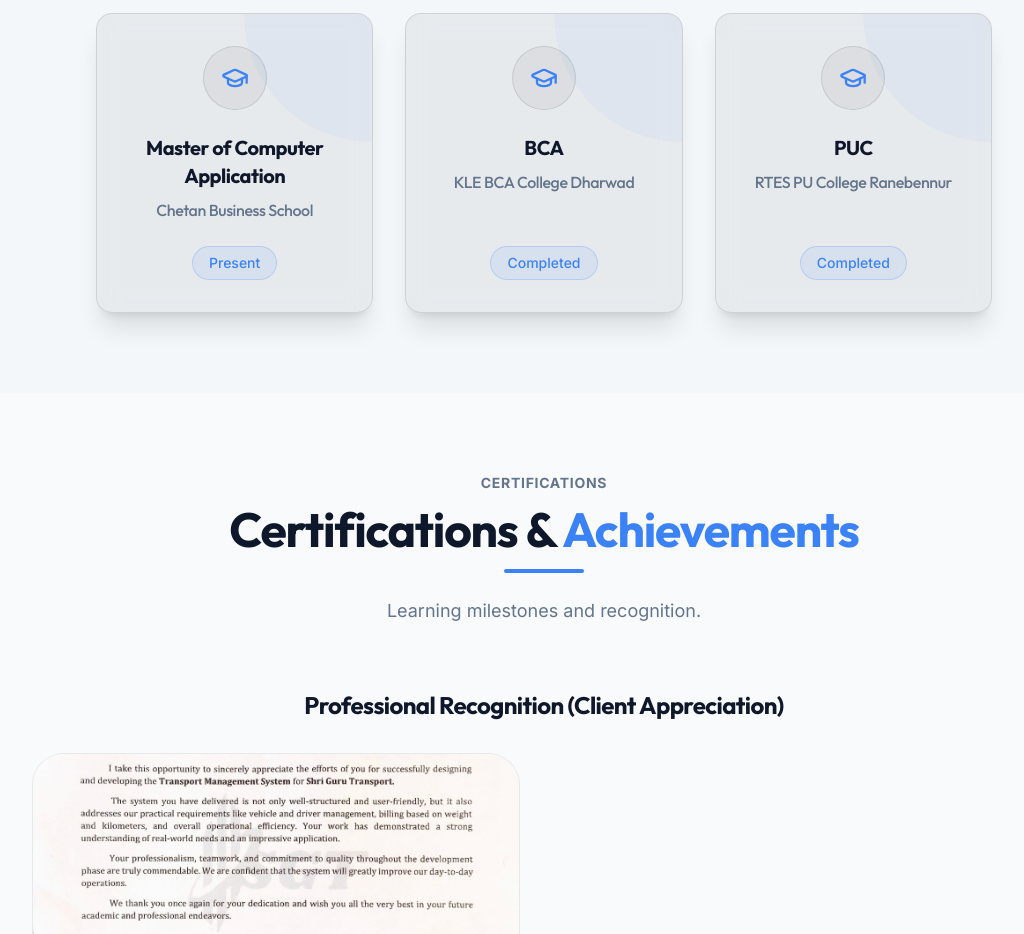
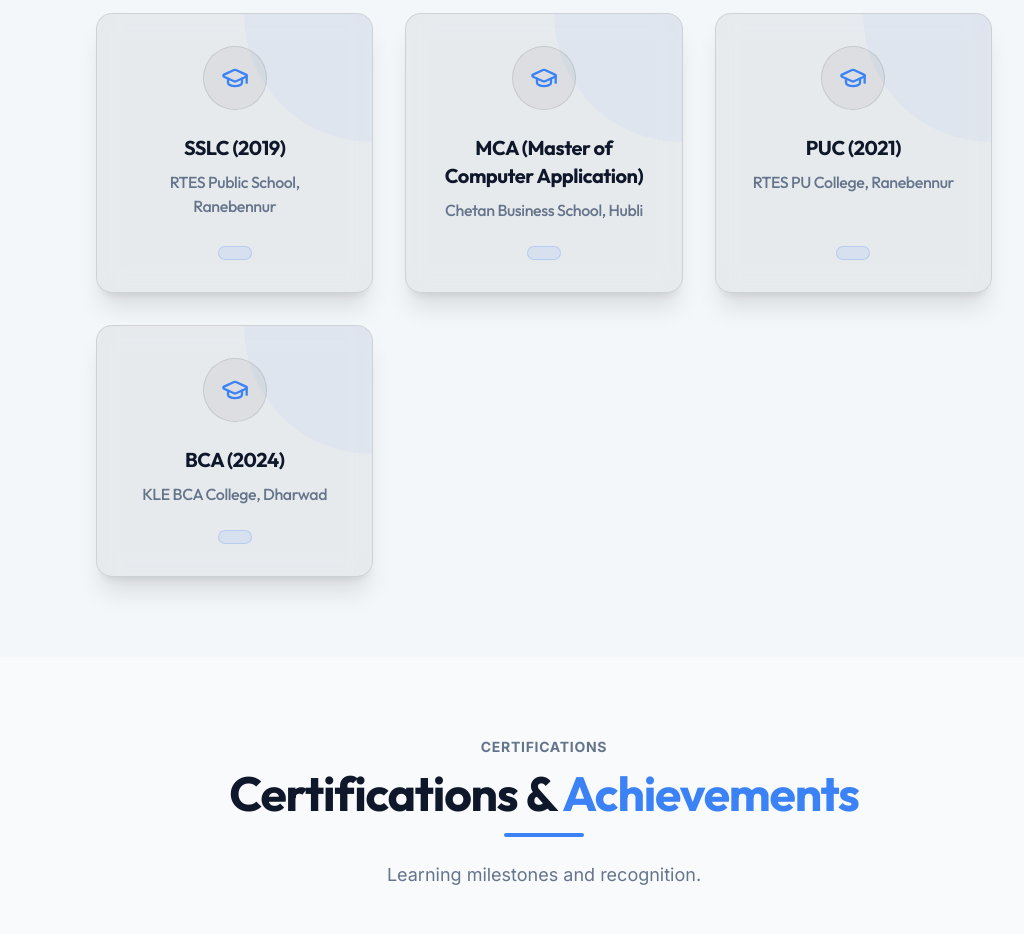
Before and after one commit to NandeeshMN/Nandeesh_Portfolio, a React (Vite) app: page / in a window 1280 px wide. Shown: the part 7460-8394 px from the top of the page, without its empty margins (96-1120 px from the left). Built offline with nearby package versions, Linux system fonts and the light colour scheme.

Commit message:
Update education milestones (SSLC, MCA, PUC, BCA) in portfolioData

```diff
--- a/src/data/portfolioData.js
+++ b/src/data/portfolioData.js
@@ -203,19 +203,32 @@ export const portfolioData = {
   ],
   education: [
     {
-      degree: "Master of Computer Application",
-      institution: "Chetan Business School",
-      duration: "Present"
+      degree: "SSLC (2019)",
+      institution: "RTES Public School, Ranebennur",
+      location: "Ranebennur",
+      year: "2019",
+      badge: "SCHOOL"
     },
     {
-      degree: "BCA",
-      institution: "KLE BCA College Dharwad",
-      duration: "Completed"
+      degree: "MCA (Master of Computer Application)",
+      institution: "Chetan Business School, Hubli",
+      location: "Hubli / Dharwad",
+      year: "Present",
+      badge: "CURRENT"
     },
     {
-      degree: "PUC",
-      institution: "RTES PU College Ranebennur",
-      duration: "Completed"
+      degree: "PUC (2021)",
+      institution: "RTES PU College, Ranebennur",
+      location: "Ranebennur",
+      year: "2021",
+      badge: "PUC"
+    },
+    {
+      degree: "BCA (2024)",
+      institution: "KLE BCA College, Dharwad",
+      location: "Hubli / Dharwad",
+      year: "2024",
+      badge: "GRADUATE"
     }
   ]
 };
```
